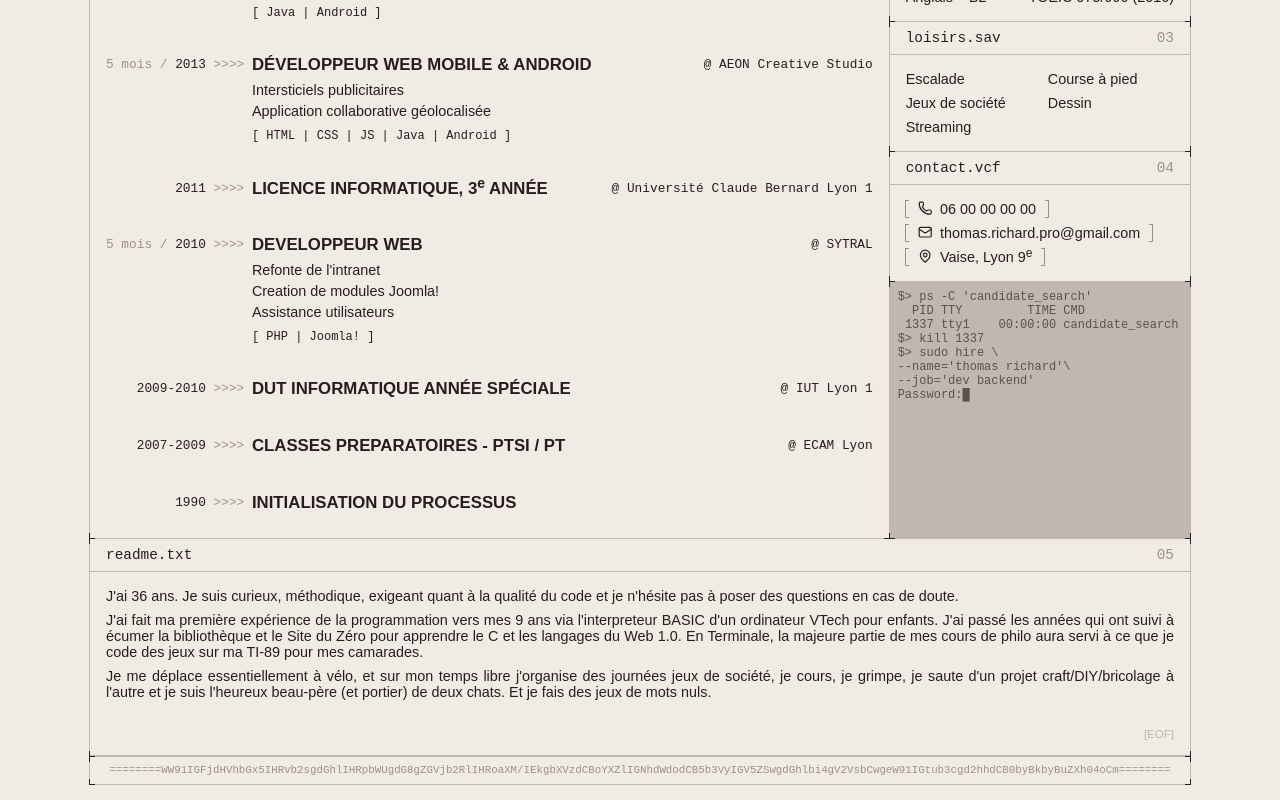
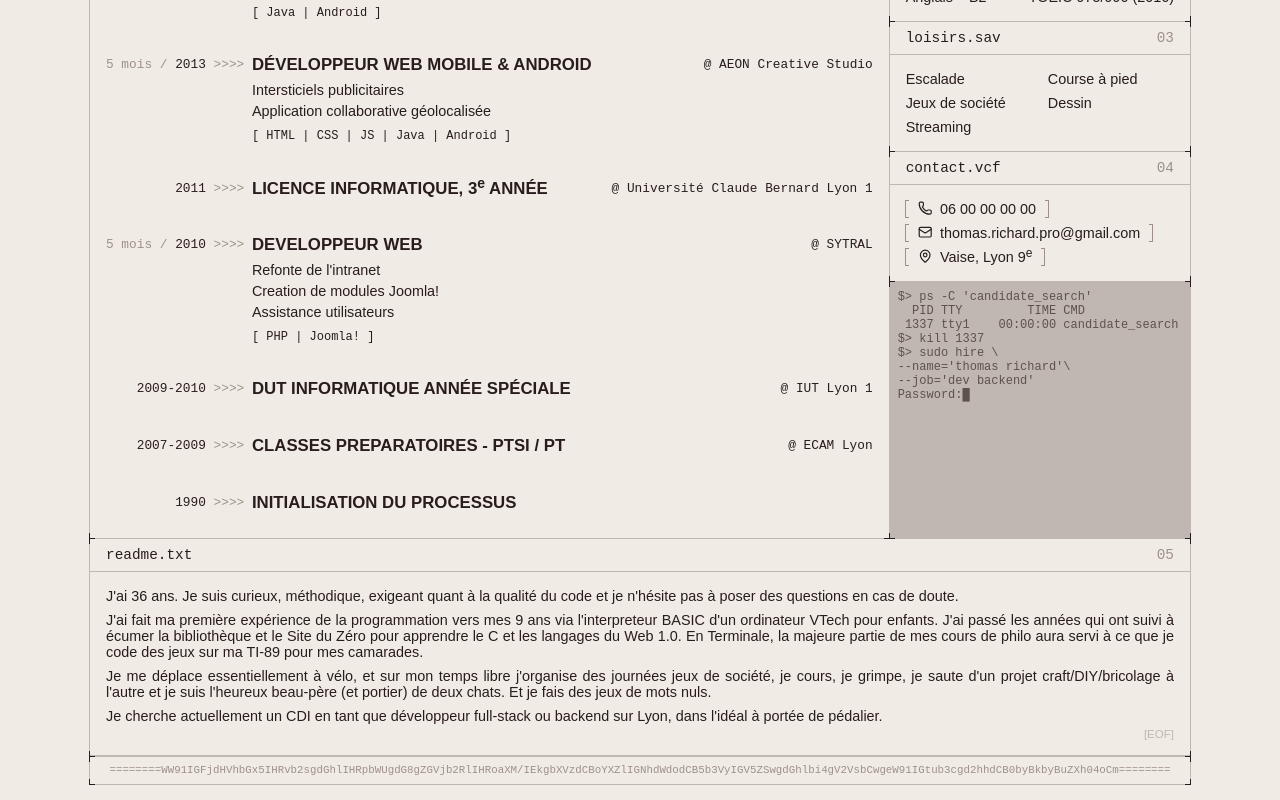
Before and after one commit to prShadoko/cv, a SvelteKit app: page / in a window 1280 px wide. Shown: the part 820-1620 px from the top of the page. Built offline with nearby package versions, Linux system fonts and the light colour scheme; a web font is replaced by a local one.

Commit message:
Express some expectations

```diff
--- a/src/routes/data.ts
+++ b/src/routes/data.ts
@@ -208,4 +208,5 @@ export const readme: string[] = [
   `J'ai 36 ans. Je suis curieux, méthodique, exigeant quant à la qualité du code et je n'hésite pas à poser des questions en cas de doute.`,
   `J'ai fait ma première expérience de la programmation vers mes 9 ans via l'interpreteur BASIC d'un ordinateur VTech pour enfants. J'ai passé les années qui ont suivi à écumer la bibliothèque et le Site du Zéro pour apprendre le C et les langages du Web 1.0. En Terminale, la majeure partie de mes cours de philo aura servi à ce que je code des jeux sur ma TI-89 pour mes camarades.`,
   `Je me déplace essentiellement à vélo, et sur mon temps libre j'organise des journées jeux de société, je cours, je grimpe, je saute d'un projet craft/DIY/bricolage à l'autre et je suis l'heureux beau-père (et portier) de deux chats. Et je fais des jeux de mots nuls.`,
+  `Je cherche actuellement un CDI en tant que développeur full-stack ou backend sur Lyon, dans l'idéal à portée de pédalier.`,
 ];
```
